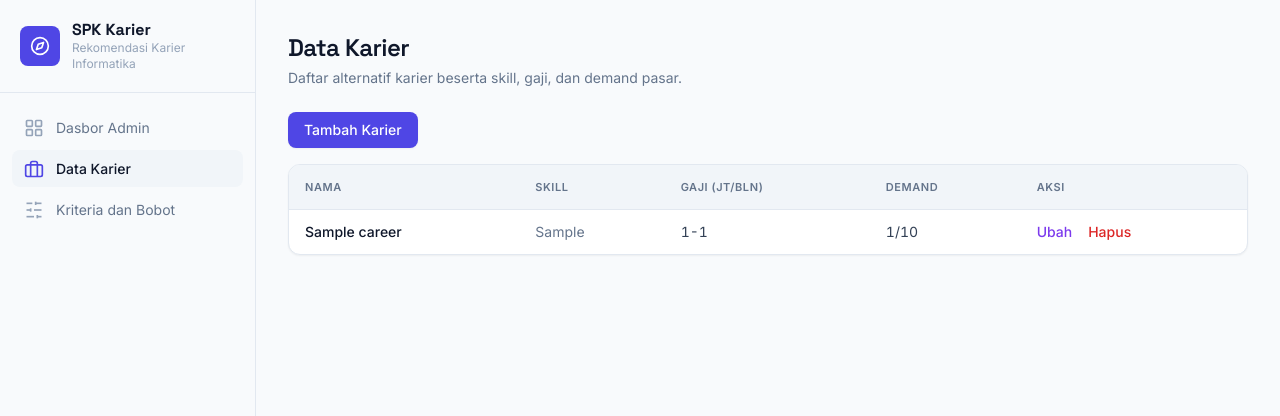
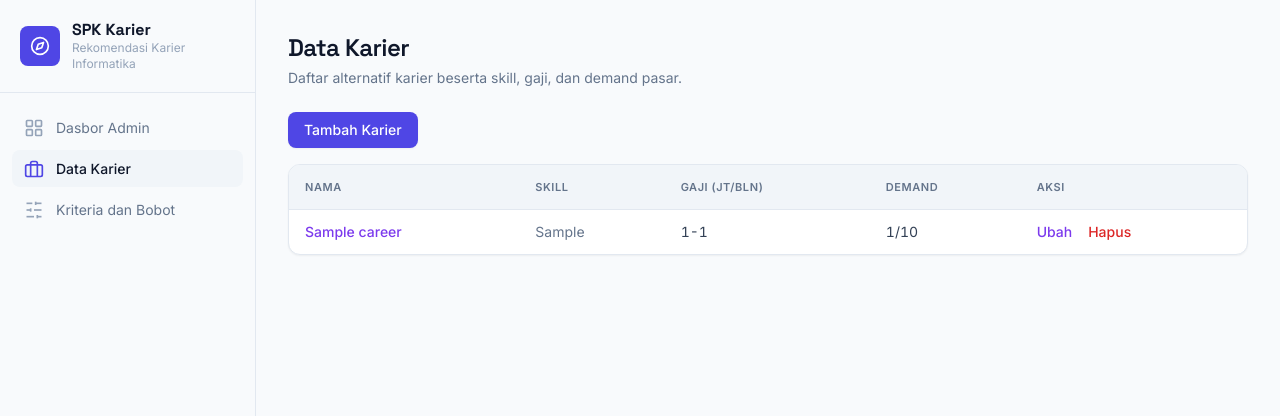
Before and after one commit to senshiner/spk-karir, a Flask app: page /admin/karier in a window 1280 px wide. Shown: the top 416 px of the page. Run offline with Flask 3, Linux system fonts and the light colour scheme; a user stored in the database is signed in; tables that the repository leaves empty hold one stand-in row (values such as "Sample post"); some libraries are stand-ins or nearby versions.

Commit message:
feat: ringkas kolom skill tabel karier + halaman detail karier admin

```diff
--- a/app/templates/admin/careers.html
+++ b/app/templates/admin/careers.html
@@ -18,8 +18,8 @@
     <tbody>
       {% for c in careers %}
       <tr class="th-bb last:border-0 transition-colors th-hover-bg">
-        <td class="td font-medium th-text">{{ c.nama }}</td>
-        <td class="td th-muted">{{ c.skills }}</td>
+        <td class="td font-medium"><a class="th-link" href="{{ url_for('admin.career_detail', cid=c.id) }}">{{ c.nama }}</a></td>
+        <td class="td th-muted">{% for nama, skor, mentah in c.top_skills %}{{ nama }} {{ mentah }}{% if not loop.last %}, {% endif %}{% endfor %}{% if c.n_skill_lain %} <span class="th-faint whitespace-nowrap">+{{ c.n_skill_lain }} lainnya</span>{% endif %}</td>
         <td class="td tabular-nums th-text-3">{{ c.gaji_min }}-{{ c.gaji_max }}</td>
         <td class="td tabular-nums th-text-3">{{ c.demand }}/10</td>
         <td class="td whitespace-nowrap">
```
